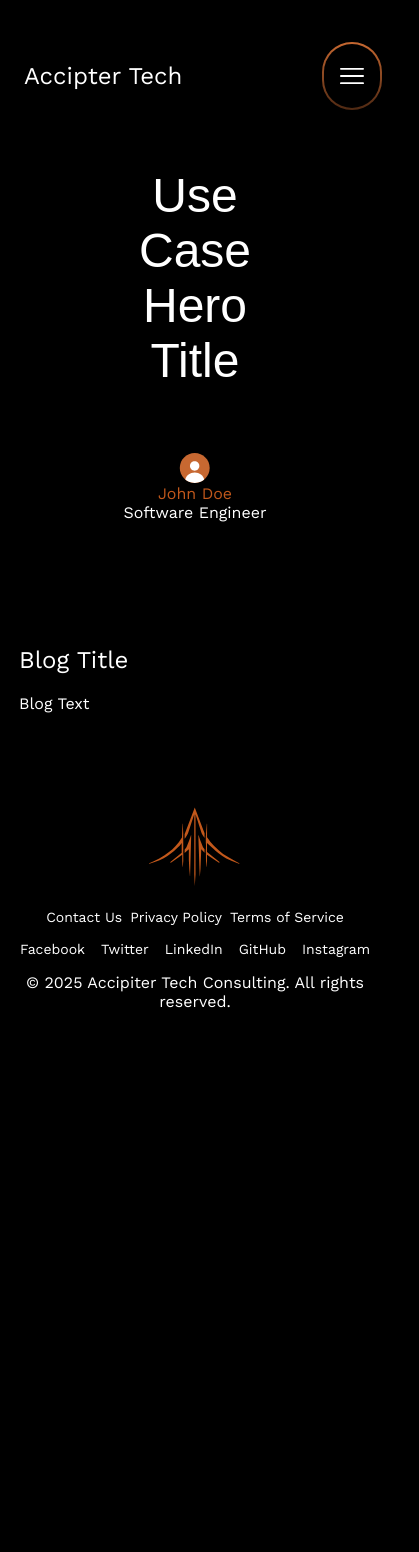
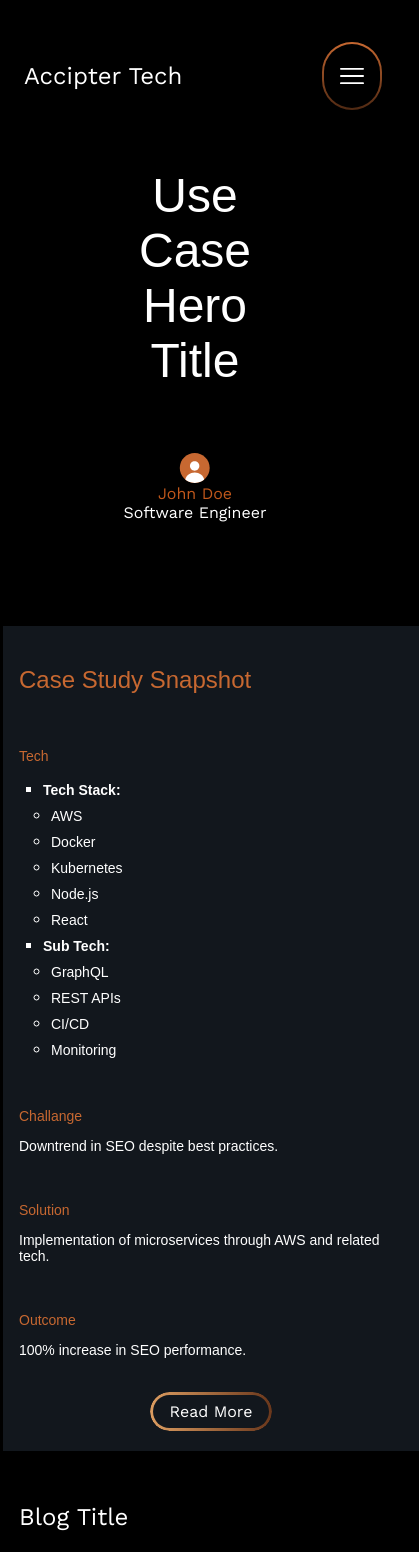
Before and after one commit to abbaswork/accipiter-website, a Next.js app: page /use-case in a window 390 px wide. Shown: the top 1552 px of the page, 419 px wide, since content can reach past the window. Before the commit the page ends 1035 px from the top, so only its background shows below. Built offline with nearby package versions, Linux system fonts and the light colour scheme; a web font is replaced by a local one.

Commit message:
feat: sidebar mobile friendly updates

```diff
--- a/src/app/use-case/layout.module.scss
+++ b/src/app/use-case/layout.module.scss
@@ -1,10 +1,9 @@
 .sidebar {
 
-  display: none;
+  grid-column: 1/-1;
 
   // ≥1024px: sidebar spans columns 1-3
   @media (min-width: 1024px) {
-    display: block;
     grid-column: 1 / 4;
   }
 
--- a/src/stories/components/cards/snapshot-card/style.module.scss
+++ b/src/stories/components/cards/snapshot-card/style.module.scss
@@ -1,4 +1,5 @@
 @use './../../../../styles/grids.scss' as *;
+@use './../../../../styles/breakpoints' as *;
 
 .snapshot-card {
 
@@ -8,10 +9,12 @@
    flex-direction: column;
    gap: 1.25rem;
    width: 100%;
-   max-width: 270px;
    background: #12171D;
-   box-shadow: 5px 5px darkgray;
    padding: 1.25rem 1rem;
+
+   @include breakpoint(desktop-small) {
+      max-width: 270px;
+   }
 
 
    .snapshot-title {
```
